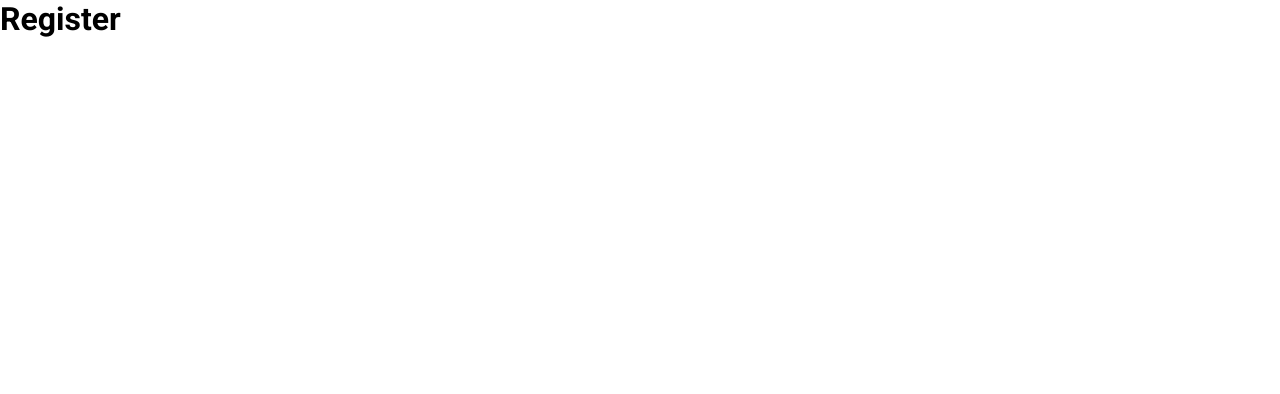
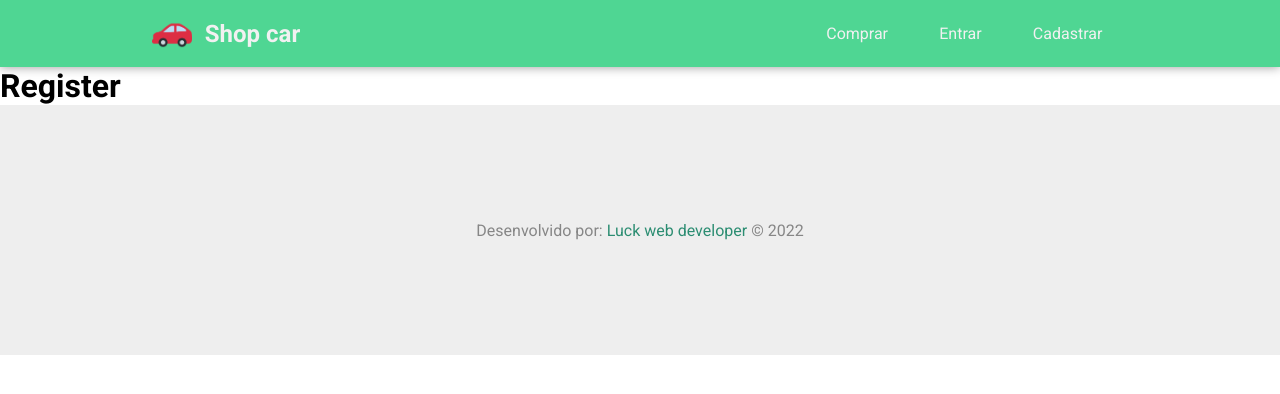
Before and after one commit to JuniorPaula/frontend-seminovos, a React (Create React App) app: page /register in a window 1280 px wide. Shown: the top 394 px of the page. Built offline with nearby package versions, Linux system fonts and the light colour scheme.

Commit message:
create footer and header components

```diff
--- a/src/App.js
+++ b/src/App.js
@@ -2,15 +2,19 @@ import { BrowserRouter, Routes, Route } from 'react-router-dom';
 import Home from './pages/Home';
 import Login from './pages/auth/login';
 import Register from './pages/auth/register';
+import Header from './components/Header';
+import Footer from './components/Footer';
 
 function App() {
   return (
     <BrowserRouter>
+      <Header />
       <Routes>
         <Route path="/" element={<Home />} />
         <Route path="/login" element={<Login />} />
         <Route path="/register" element={<Register />} />
       </Routes>
+      <Footer />
     </BrowserRouter>
   );
 }
--- /dev/null
+++ b/src/components/Footer/index.js
@@ -0,0 +1,15 @@
+import { FooterContainer } from './styled';
+
+const Footer = () => {
+  return (
+    <FooterContainer>
+      <p>
+        Desenvolvido por:{' '}
+        <a href="http://luckwebdeveloper.tech">Luck web developer </a>
+        &copy; {new Date().getUTCFullYear()}
+      </p>
+    </FooterContainer>
+  );
+};
+
+export default Footer;
--- /dev/null
+++ b/src/components/Footer/styled.js
@@ -0,0 +1,15 @@
+import styled from 'styled-components';
+import { lightGrayColor, primaryColor } from '../../config/colors';
+
+export const FooterContainer = styled.footer`
+  height: 250px;
+  display: flex;
+  align-items: center;
+  justify-content: center;
+  background: #eee;
+  color: ${lightGrayColor};
+
+  a {
+    color: ${primaryColor};
+  }
+`;
--- /dev/null
+++ b/src/components/Header/index.js
@@ -0,0 +1,29 @@
+import { Link } from 'react-router-dom';
+import { HeaderContainer, Navbar } from './styled';
+import Logo from '../../assets/img/logo.png';
+
+const Header = () => {
+  return (
+    <HeaderContainer>
+      <Navbar>
+        <div className="navbar-logo">
+          <img src={Logo} alt="Logo Shop car" />
+          <h2>Shop car</h2>
+        </div>
+        <ul>
+          <li>
+            <Link to="/">Comprar</Link>
+          </li>
+          <li>
+            <Link to="/login">Entrar</Link>
+          </li>
+          <li>
+            <Link to="/register">Cadastrar</Link>
+          </li>
+        </ul>
+      </Navbar>
+    </HeaderContainer>
+  );
+};
+
+export default Header;
--- /dev/null
+++ b/src/components/Header/styled.js
@@ -0,0 +1,37 @@
+import styled from 'styled-components';
+import { lightGreenColor } from '../../config/colors';
+
+export const HeaderContainer = styled.header`
+  background-color: ${lightGreenColor};
+  color: #f1f1f1;
+  box-shadow: 0 0 10px rgba(0, 0, 0, 0.4);
+`;
+
+export const Navbar = styled.nav`
+  display: flex;
+  justify-content: space-between;
+  width: 1024px;
+  margin: 0 auto;
+  padding: 1em 1.5em;
+
+  .navbar-logo {
+    display: flex;
+    align-items: center;
+
+    img {
+      width: 40px;
+      margin-right: 0.8em;
+    }
+  }
+
+  ul {
+    display: flex;
+    align-items: center;
+  }
+
+  li,
+  a {
+    color: #f1f1f1;
+    padding: 0.5em 0.8em;
+  }
+`;
```
Also changed, not shown: src/assets/img/logo.png (renamed from src/assets/img/apple-touch-icon.png).
